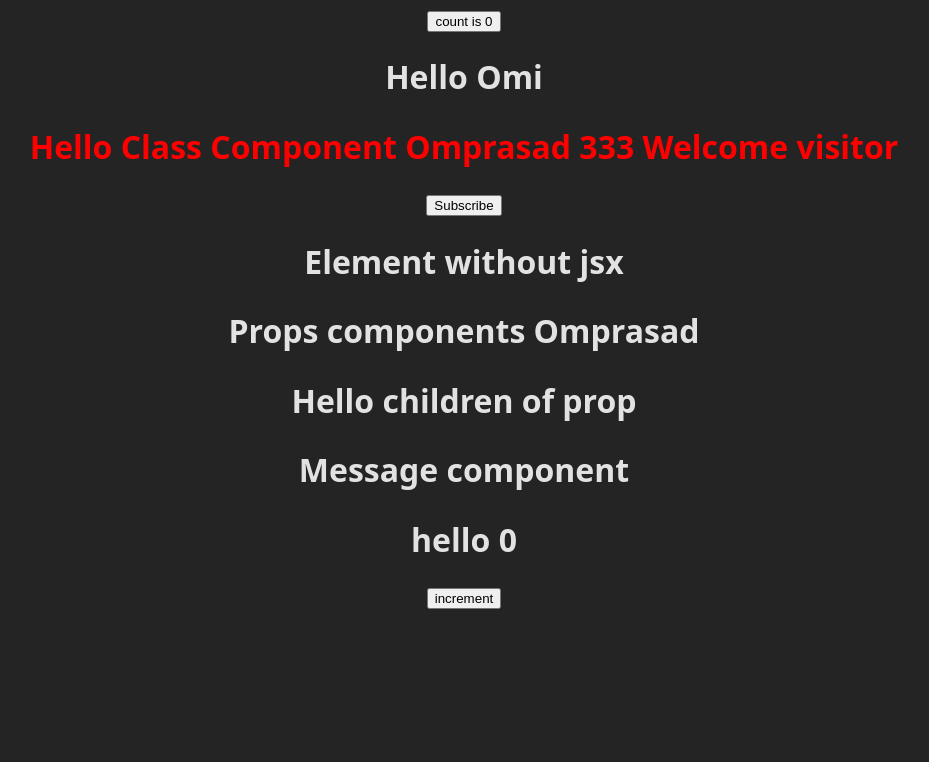
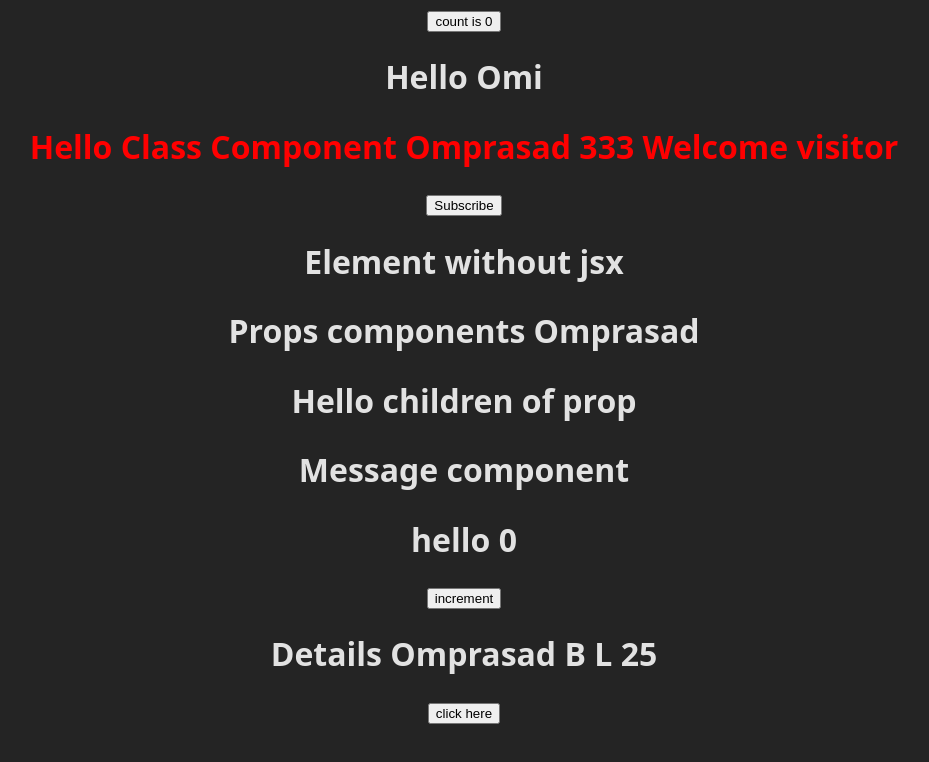
Before and after one commit to Omprasad-BL/ReactPractice, a React (Vite) app in the folder hello-1v/: page / in a window 1280 px wide. Shown: the top 762 px of the page, without its empty margins (176-1105 px from the left). Built offline with nearby package versions, Linux system fonts and the light colour scheme.

Commit message:
props and stats modules

```diff
--- a/hello-1v/src/App.jsx
+++ b/hello-1v/src/App.jsx
@@ -8,10 +8,11 @@ import ReactCreate from './components/ReactCreate'
 import Props from './components/Props'
 import Message from './Message'
 import Counter from './components/Counter'
+import DesProp from './components/DesProp'
+import Events from './components/Event'
 
 function App() {
   const [count, setCount] = useState(0)
-
   return (
     <div>
         <button onClick={() => setCount((count) =>count= count + 1)}>
@@ -28,6 +29,8 @@ function App() {
         </Props>
         <Message/>
         <Counter/>
+        <DesProp name="Omprasad B L" age={25}  />
+        <Events/>
 
     </div>
   )
--- a/hello-1v/src/components/Counter.jsx
+++ b/hello-1v/src/components/Counter.jsx
@@ -10,7 +10,7 @@ class Counter extends Component {
   }
 
   increment() {
-    // appraoch
+    // appraoch  which fail to notice modification
     // this.state.count=this.state.count+1;
 
     // approach
@@ -19,12 +19,9 @@ class Counter extends Component {
     // })
 
     // approach
-    this.setState(
-      (prev) => ({
-        count:prev.count+1
-      })
-    );
-    console.log(this.state.count);
+    this.setState((prev) => ({
+      count: prev.count + 1,
+    }));
   }
 
   render() {
--- /dev/null
+++ b/hello-1v/src/components/DesProp.jsx
@@ -0,0 +1,13 @@
+import React from 'react'
+
+export default function DesProp({name ,age}) {
+  // DesProp({name,age,...props} )
+  // or destructure here
+  // const {name,age} =props
+  return (
+    <div>
+
+      <h1> Details {name +" "+ age }  </h1>
+    </div>
+  )
+}
--- /dev/null
+++ b/hello-1v/src/components/Event.jsx
@@ -0,0 +1,16 @@
+import React from 'react'
+
+const Events = () => {
+
+function clickhandler(){
+    console.log("button clicked ");
+
+}
+  return (
+    <div>
+      <button onClick={clickhandler()}>click here</button>
+    </div>
+  )
+}
+
+export default Events
--- a/hello-1v/src/components/Welcome.jsx
+++ b/hello-1v/src/components/Welcome.jsx
@@ -15,6 +15,10 @@ class Welcome extends Component {
     // this.setState((prev) => (prev.message = "thank you for subscribe "));
   }
   render() {
+    // here we can destructure
+    // const {name,age}=this.props;
+    // here we can destructure state
+    // const {counter,msg}=this.state;
     return (
       <>
         <h1 style={{ color: "red " }}>
```
